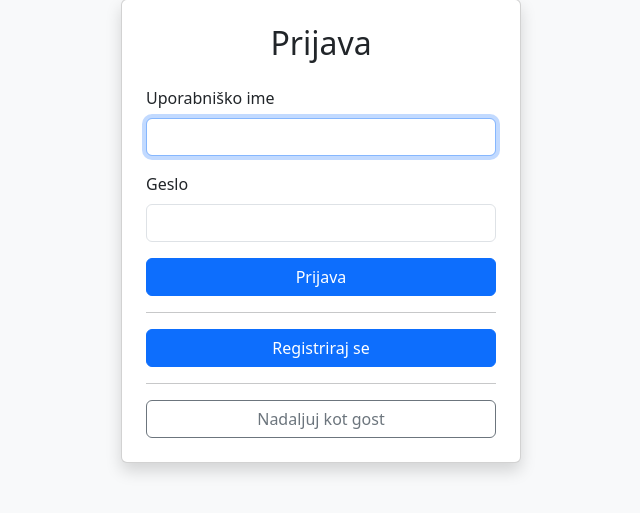
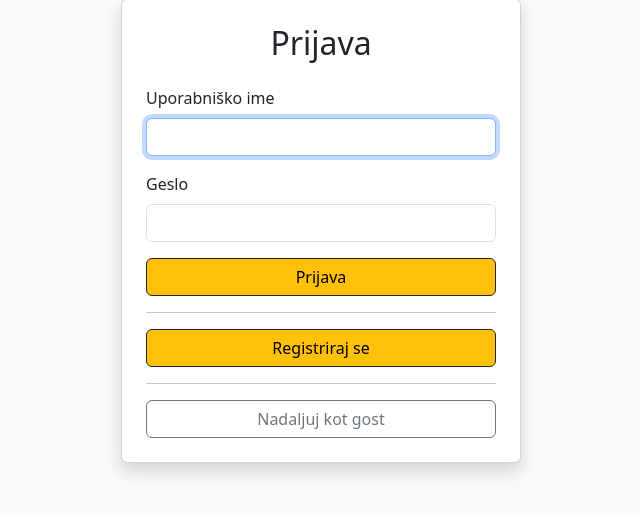
Before and after one commit to andraz87/DEVOPS, a PHP site: page /index.php/login in a window 1280 px wide. Shown: the part 169-682 px from the top of the page, without its empty margins (319-959 px from the left). Run offline with PHP 8.4, Linux system fonts and the light colour scheme; some libraries are stand-ins or nearby versions.

Commit message:
login buttons color change

```diff
--- a/app/view/login-form.php
+++ b/app/view/login-form.php
@@ -30,13 +30,13 @@
                 </div>
             <?php endif; ?>
 
-            <button type="submit" class="btn btn-primary w-100">Prijava</button>
+            <button type="submit" class="btn w-100 btn-warning border-dark">Prijava</button>
         </form>
 
 
         <hr class="my-3">
 
-        <a href="<?= BASE_URL ?>registracija" class="btn btn-primary w-100">Registriraj se</a>
+        <a href="<?= BASE_URL ?>registracija" class="btn w-100 btn-warning border-dark">Registriraj se</a>
 
                 <hr class="my-3">
 
```
